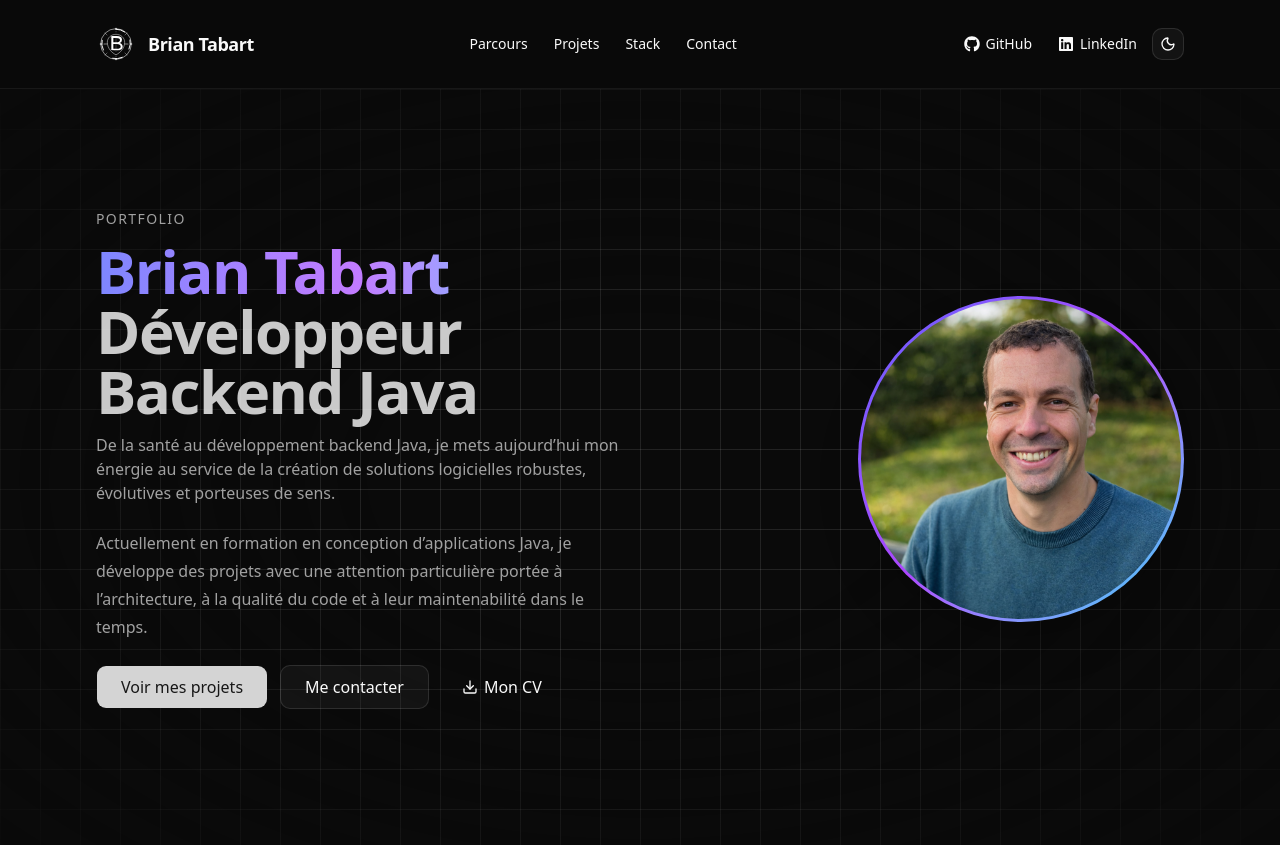
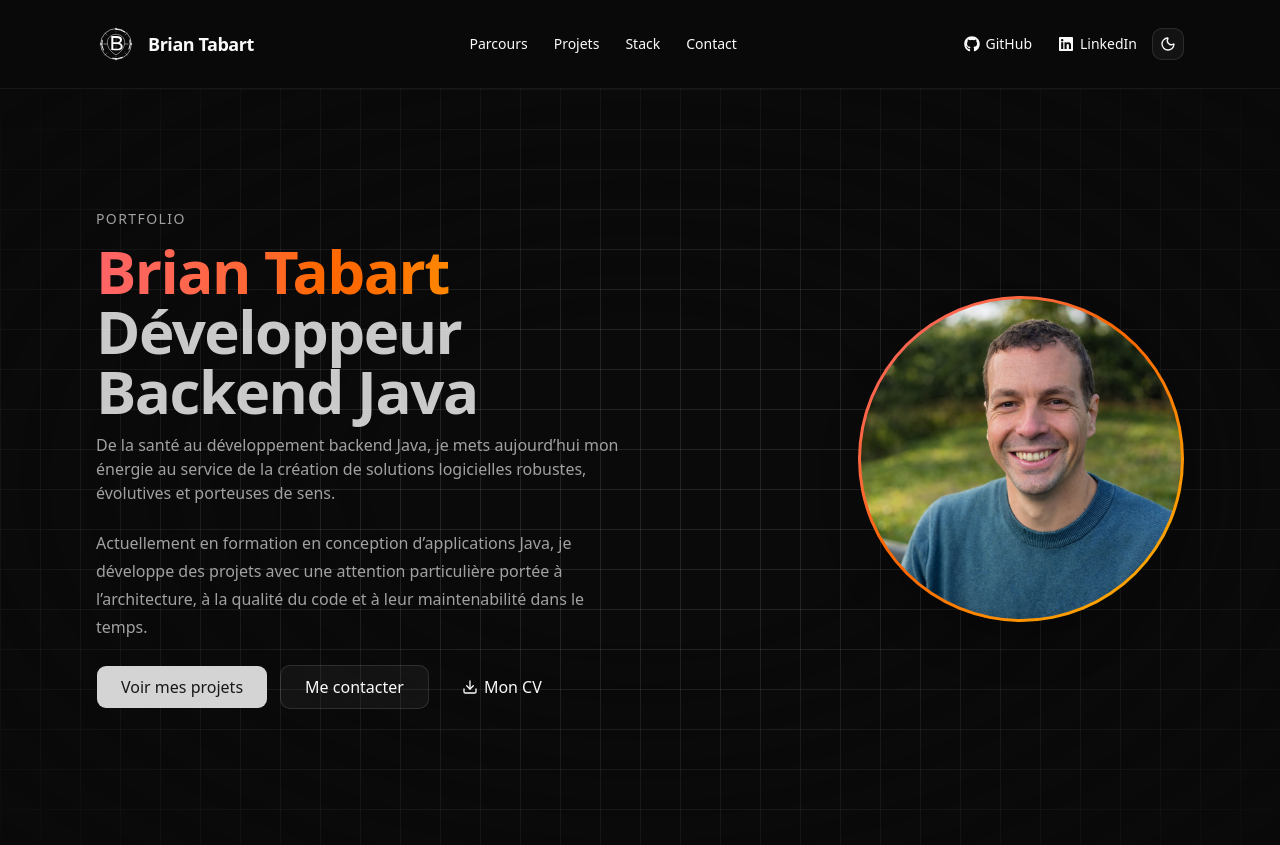
Before and after one commit to WebisBrian/TABART-Brian-Portfolio, a Next.js app: page / in a window 1280 px wide. Shown: the top 845 px of the page. Built offline with nearby package versions, Linux system fonts and the light colour scheme.

Commit message:
Feat: change profil and name color

```diff
--- a/src/components/sections/hero-section.tsx
+++ b/src/components/sections/hero-section.tsx
@@ -38,7 +38,7 @@ export function HeroSection() {
                 eyebrow="Portfolio"
                 title={
                   <>
-                    <span className="block bg-linear-to-r from-indigo-400 via-purple-400 to-cyan-400 bg-clip-text text-transparent">
+                    <span className="block bg-linear-to-r from-red-400 via-orange-500 to-amber-400 bg-clip-text text-transparent">
                       Brian Tabart
                     </span>
                     <span className="block">
@@ -117,7 +117,7 @@ export function HeroSection() {
             transition={{ duration: 0.6, ease: "easeOut", delay: 0.3 }}
           >
             {/* Gradient ring border */}
-            <div className="rounded-full bg-linear-to-br from-indigo-500 via-purple-500 to-cyan-400 p-0.75 shadow-2xl">
+            <div className="rounded-full bg-linear-to-br from-red-400 via-orange-500 to-amber-400 p-0.75 shadow-2xl">
               <div className="relative h-64 w-64 overflow-hidden rounded-full sm:h-80 sm:w-80">
                 <Image
                   src="/images/profil.png"
```
